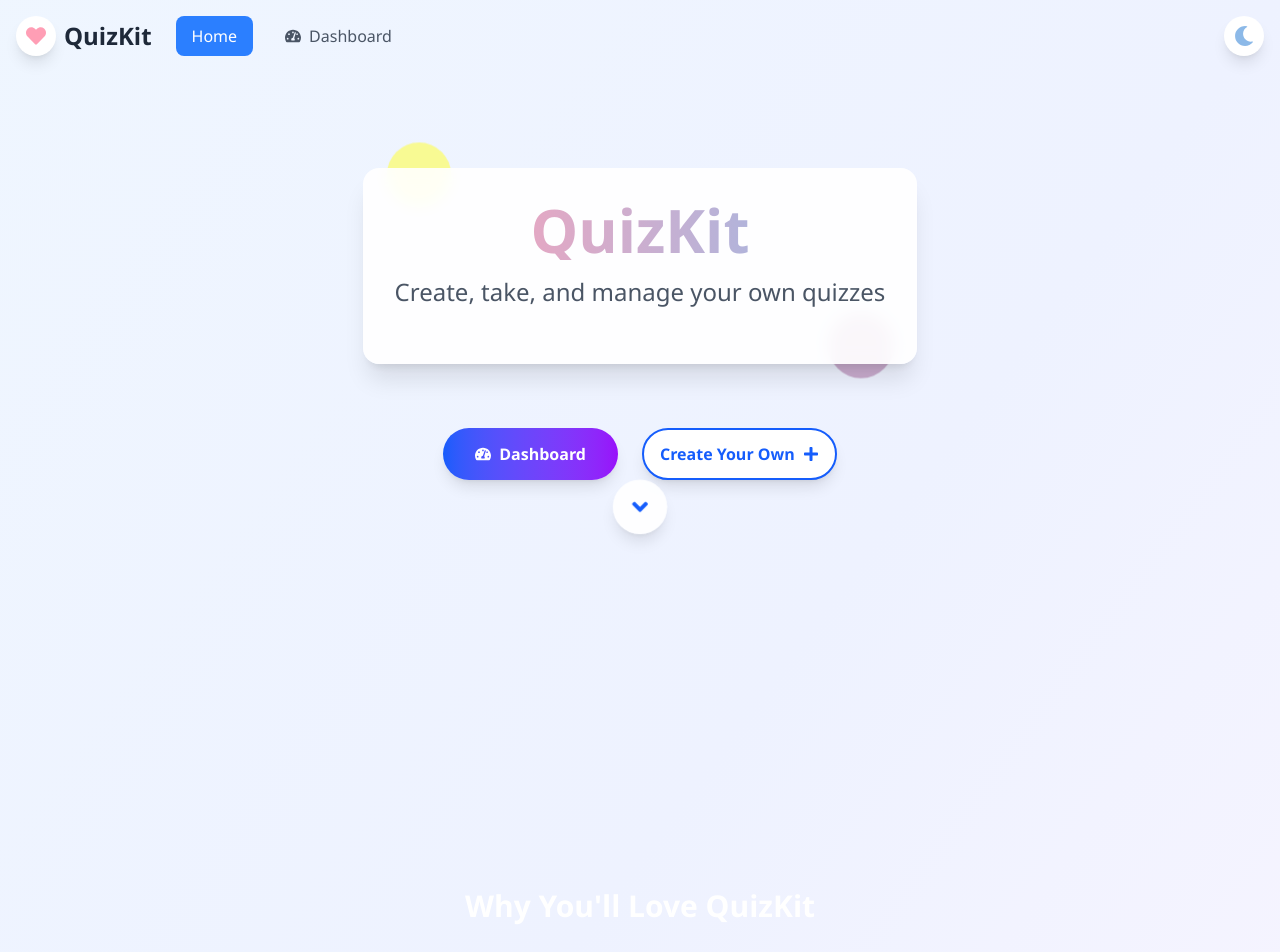
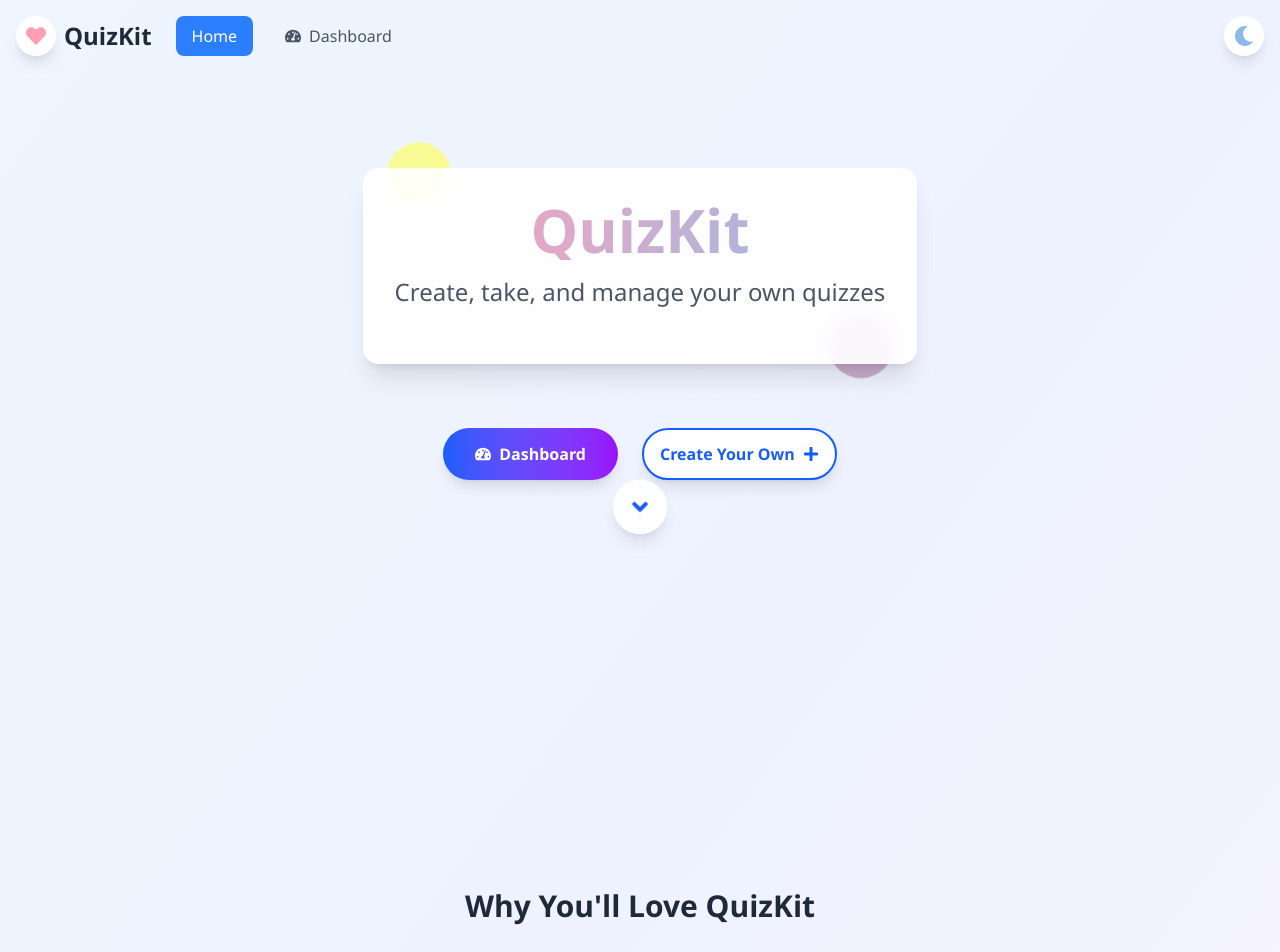
Before and after one commit to Malak-Sabry-104/QuizKti, a React (Vite) app: page / in a window 1280 px wide. Shown: the top 952 px of the page. Built offline with nearby package versions, Linux system fonts and the light colour scheme.

Commit message:
themeing changes

```diff
--- a/src/Components/Highlights.tsx
+++ b/src/Components/Highlights.tsx
@@ -65,7 +65,9 @@ const Highlights = () => {
     const { darkMode } = context;
   return (
     <section className="container mx-auto px-4 py-12 md:py-24">
-      <h2 className="text-3xl font-bold text-center mb-12 text-white">
+      <h2 className={`text-3xl font-bold text-center mb-12 ${
+        darkMode ? "text-white" : "text-gray-800"
+      }`}>
         Why You'll Love QuizKit
       </h2>
 
@@ -90,7 +92,9 @@ const Highlights = () => {
               >
                 {feature.title}
               </h3>
-              <p className="text-gray-700 text-center">{feature.description}</p>
+              <p className={`text-center ${
+                darkMode ? "text-gray-300" : "text-gray-700"
+              }`}>{feature.description}</p>
             </div>
           </div>
         ))}
```
